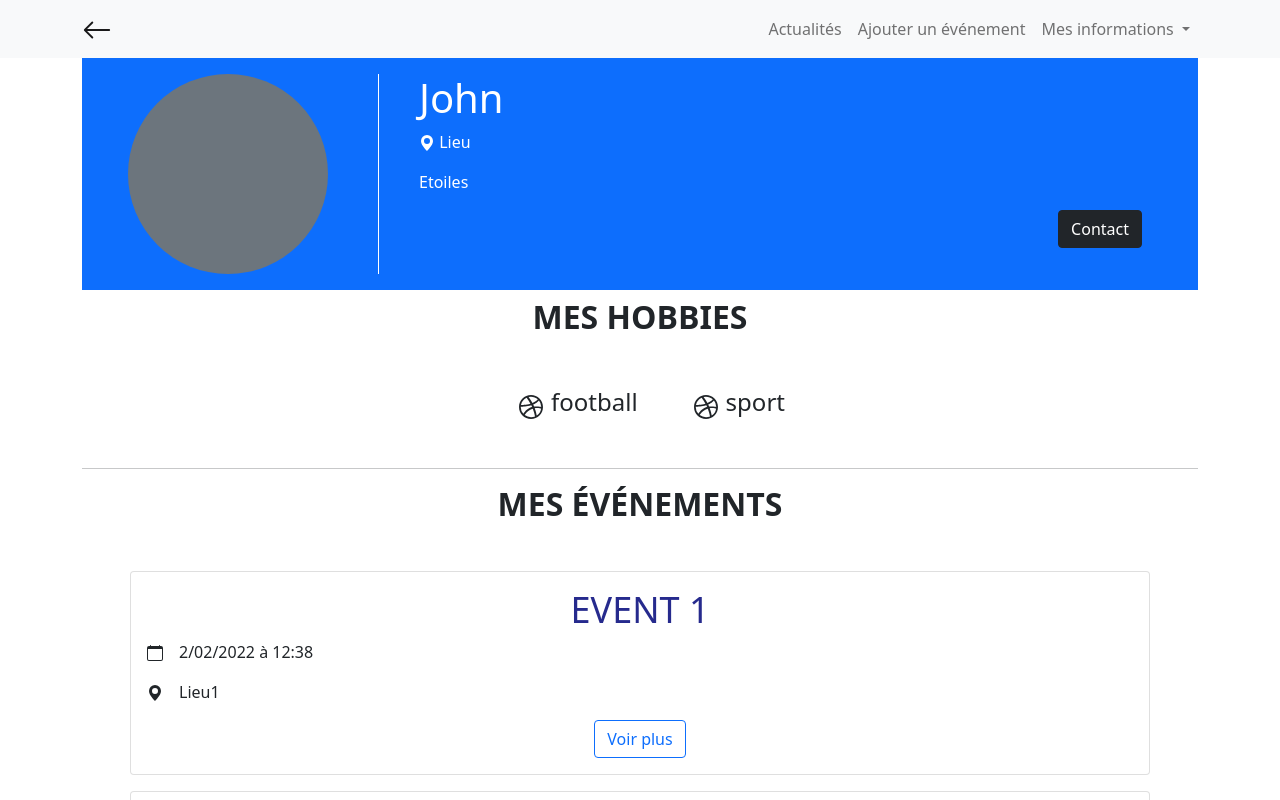
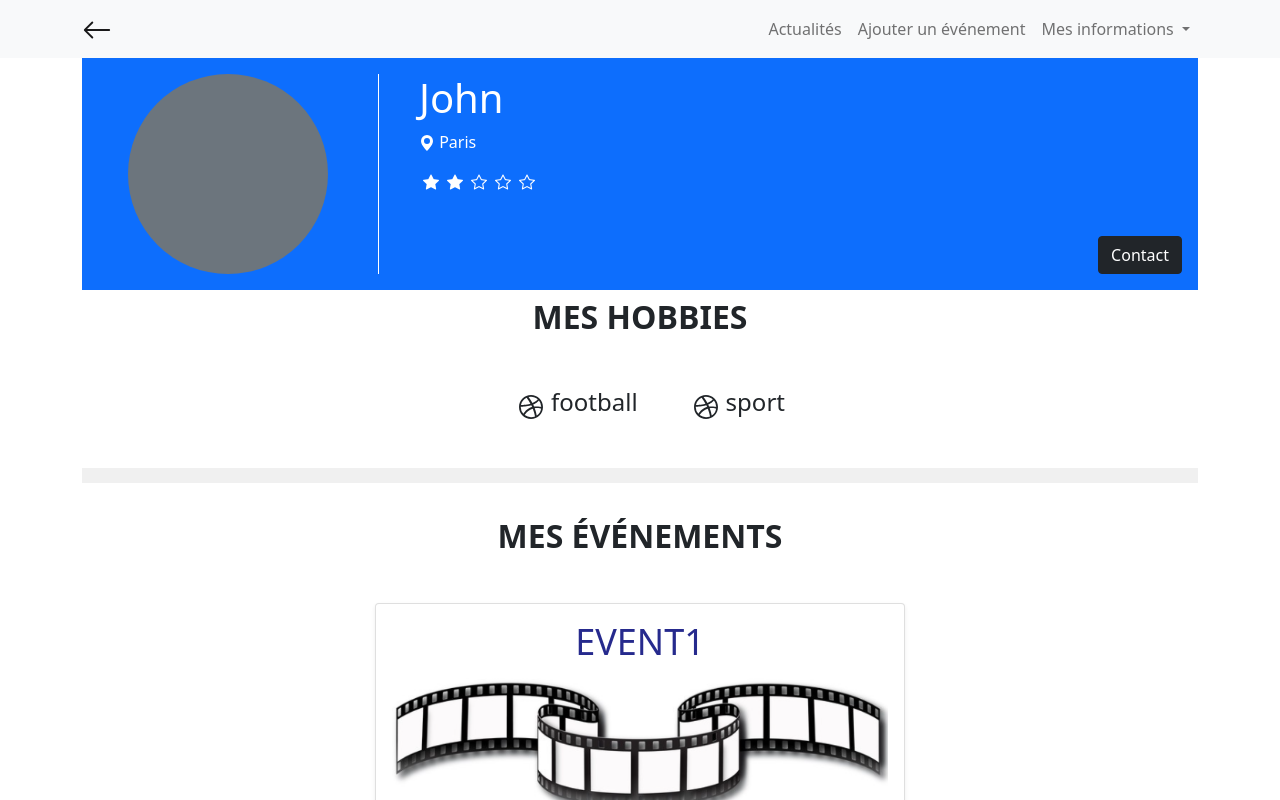
Before and after one commit to Webforce1210/CityEvent, an Angular app: page /profil/1 in a window 1280 px wide. Shown: the top 800 px of the page. Built offline with nearby package versions, Linux system fonts and the light colour scheme.

Commit message:
Page profil --end

```diff
--- a/src/app/models/User.model.ts
+++ b/src/app/models/User.model.ts
@@ -1,5 +1,8 @@
 export class User {
     hobbies:string[] = [];
+    stars:number[] = [0,0,0,0,0];
+    cover?:string;
+    region?:string;
 
     constructor(
         public id:number,
--- a/src/app/profil/profil.component.css
+++ b/src/app/profil/profil.component.css
@@ -1,6 +1,11 @@
 .header__avatar {
     padding: 0 50px 0 30px;
-    border-right: 1px solid #FFF;
+}
+
+@media (min-width:537px) {
+    .header__avatar {
+        border-right: 1px solid #FFF;
+    }
 }
 
 .profil__info {
@@ -12,6 +17,15 @@
     font-size: 36px;
 }
 
+.profile__events {
+    padding: 10px;
+}
+
+.profile__events .card {
+    max-width: 530px;
+    margin: 0px auto;
+}
+
 .avatar {
     width: 200px;
     height: 200px;
@@ -20,3 +34,8 @@
 .hobbies {
     list-style: none;
 }
+
+.separator {
+    background-color: #C4C4C4;
+    height: 15px;
+}
--- a/src/app/profil/profil.component.html
+++ b/src/app/profil/profil.component.html
@@ -1,8 +1,11 @@
 <app-navbar [userId]="userId"></app-navbar>
 <div class="container">
-    <header class="bg-primary text-white p-3 d-flex">
+    <header class="text-white p-3 d-flex flex-wrap position-relative" [ngStyle]="styles">
         <div class="header__avatar">
-            <div class="rounded-circle bg-secondary avatar"></div>
+            <div class="rounded-circle bg-secondary avatar" *ngIf="user.avatar === null; else userAvatar"></div>
+            <ng-template #userAvatar>
+                <img [src]="'/assets/avatars/'+ user.avatar" alt="avatar de l'utilisateur" class="rounded-circle avatar">
+            </ng-template>
         </div>
         <div class="profil__info flex-grow-1">
             <h1>{{ user.pseudo }}</h1>
@@ -10,10 +13,15 @@
                 <svg xmlns="http://www.w3.org/2000/svg" width="16" height="16" fill="currentColor" class="bi bi-geo-alt-fill" viewBox="0 0 16 16">
                     <path d="M8 16s6-5.686 6-10A6 6 0 0 0 2 6c0 4.314 6 10 6 10zm0-7a3 3 0 1 1 0-6 3 3 0 0 1 0 6z"/>
                 </svg>
-                Lieu
+                {{ user.region }}
             </p>
-            <p>Etoiles</p>
-            <div class="text-end">
+            <span *ngFor="let star of user.stars">
+                <i class="bi bi-star-fill px-1" *ngIf="star === 1; else empty"></i>
+                <ng-template #empty>
+                    <i class="bi bi-star px-1"></i>
+                </ng-template>
+            </span>
+            <div class="position-absolute end-0 bottom-0 p-3">
                 <a [routerLink]="['/messages', userId]" class="btn btn-dark">Contact</a>
             </div>
         </div>
@@ -22,7 +30,7 @@
         <section>
             <h2 class="text-center fw-bold my-2 text-uppercase">Mes hobbies</h2>
             <ul class="hobbies d-flex justify-content-center m-5">
-                <li *ngFor="let hobby of user.hobbies" class="px-4">
+                <li *ngFor="let hobby of user.hobbies" class="px-4 text-center">
                     <svg xmlns="http://www.w3.org/2000/svg" width="24" height="24" fill="currentColor" class="bi bi-dribbble" viewBox="0 0 16 16">
                         <path fill-rule="evenodd" d="M8 0C3.584 0 0 3.584 0 8s3.584 8 8 8c4.408 0 8-3.584 8-8s-3.592-8-8-8zm5.284 3.688a6.802 6.802 0 0 1 1.545 4.251c-.226-.043-2.482-.503-4.755-.217-.052-.112-.096-.234-.148-.355-.139-.33-.295-.668-.451-.99 2.516-1.023 3.662-2.498 3.81-2.69zM8 1.18c1.735 0 3.323.65 4.53 1.718-.122.174-1.155 1.553-3.584 2.464-1.12-2.056-2.36-3.74-2.551-4A6.95 6.95 0 0 1 8 1.18zm-2.907.642A43.123 43.123 0 0 1 7.627 5.77c-3.193.85-6.013.833-6.317.833a6.865 6.865 0 0 1 3.783-4.78zM1.163 8.01V7.8c.295.01 3.61.053 7.02-.971.199.381.381.772.555 1.162l-.27.078c-3.522 1.137-5.396 4.243-5.553 4.504a6.817 6.817 0 0 1-1.752-4.564zM8 14.837a6.785 6.785 0 0 1-4.19-1.44c.12-.252 1.509-2.924 5.361-4.269.018-.009.026-.009.044-.017a28.246 28.246 0 0 1 1.457 5.18A6.722 6.722 0 0 1 8 14.837zm3.81-1.171c-.07-.417-.435-2.412-1.328-4.868 2.143-.338 4.017.217 4.251.295a6.774 6.774 0 0 1-2.924 4.573z"/>
                     </svg>
@@ -31,23 +39,26 @@
             </ul>
         </section>
         <hr class="separator">
-        <section>
+        <section class="profile__events">
             <h2 class="text-center my-2 fw-bold text-uppercase mb-5">Mes événements</h2>
-            <article class="card my-3 mx-5" *ngFor="let event of events">
+            <article class="card my-3 shadow-sm" *ngFor="let event of events">
                 <div class="card-body">
-                    <h3 class="card-title text-center text-uppercase">Event 1</h3>
-                    <p>
+                    <h3 class="card-title text-center text-uppercase">{{event.title}}</h3>
+                    <img src="/assets/event_image.png" class="card-img" alt="illustration de l'event">
+                    <div class="row g-md-5 mt-2">
+                        <p class="col text-center">
                             <svg xmlns="http://www.w3.org/2000/svg" width="16" height="16" fill="currentColor" class="bi bi-calendar" viewBox="0 0 16 16">
                                 <path d="M3.5 0a.5.5 0 0 1 .5.5V1h8V.5a.5.5 0 0 1 1 0V1h1a2 2 0 0 1 2 2v11a2 2 0 0 1-2 2H2a2 2 0 0 1-2-2V3a2 2 0 0 1 2-2h1V.5a.5.5 0 0 1 .5-.5zM1 4v10a1 1 0 0 0 1 1h12a1 1 0 0 0 1-1V4H1z"/>
                             </svg>
                             <span class="px-3">{{event.date | date: 'd/MM/yyyy à HH:mm'}}</span>
                         </p>
-                    <p>
+                        <p class="col text-center">
                             <svg xmlns="http://www.w3.org/2000/svg" width="16" height="16" fill="currentColor" class="bi bi-geo-alt-fill" viewBox="0 0 16 16">
                                 <path d="M8 16s6-5.686 6-10A6 6 0 0 0 2 6c0 4.314 6 10 6 10zm0-7a3 3 0 1 1 0-6 3 3 0 0 1 0 6z"/>
                             </svg>
                             <span class="px-3">{{event.adresse}}</span>
                         </p>
+                    </div>
                     <div class="text-center">
                         <a [routerLink]="['/info_event', event.id, user.id]" class="btn btn-outline-primary">Voir plus</a>
                     </div>
--- a/src/app/profil/profil.component.ts
+++ b/src/app/profil/profil.component.ts
@@ -15,6 +15,7 @@ export class ProfilComponent implements OnInit {
   userId!:number;
   user!:User;
   events:EventActivity[] = [];
+  styles = {background: '#0d6efd'};
 
   constructor(
     private userService:UserService,
@@ -27,6 +28,9 @@ export class ProfilComponent implements OnInit {
     try {
       this.userId = parseInt(this.route.snapshot.params['userid']);
       this.user = this.userService.findUserById(this.userId);
+      if(this.user.cover !== null) {
+        this.styles.background = `center / cover no-repeat url(/assets/avatars/${this.user.cover})`;
+      }
       const eventIds:number[] = [];
       this.user.events.forEach(event => {
         eventIds.push(parseInt(event.id));
--- a/src/app/user.service.ts
+++ b/src/app/user.service.ts
@@ -20,6 +20,9 @@ export class UserService {
     } else {
       const entity = new User(user.id, user.pseudo, user.events, user.avatar);
       entity.hobbies = user.hobbies;
+      entity.stars = user.stars;
+      entity.cover = user.cover;
+      entity.region = user.region;
       return entity;
     }
   }
--- a/src/assets/data.json
+++ b/src/assets/data.json
@@ -31,6 +31,7 @@
             "id":1,
             "pseudo":"John",
             "avatar": null,
+            "cover": null,
             "events": [
                 {
                     "id": "0001",
@@ -45,12 +46,15 @@
                     "role": "Participant"
                 }
             ],
-            "hobbies": ["football", "sport"]
+            "hobbies": ["football", "sport"],
+            "stars": [1,1,0,0,0],
+            "region": "Paris"
         },
         {
             "id":2,
             "pseudo":"Jane",
             "avatar": "jane.png",
+            "cover": "cover_user.png",
             "events": [
                 {
                     "id": "0001",
@@ -65,12 +69,15 @@
                     "role": "Participant"
                 }
             ],
-            "hobbies": ["cinema", "natation"]
+            "hobbies": ["cinema", "natation"],
+            "stars":[1,1,1,1,1],
+            "region": "Picardie"
         },
         {
             "id":3,
             "pseudo":"Kelly",
             "avatar": null,
+            "cover": null,
             "events": [
                 {
                     "id": "0001",
@@ -89,12 +96,15 @@
                     "role": "Participant"
                 }
             ],
-            "hobbies": ["Tricot", "cinema", "promenade"]
+            "hobbies": ["Tricot", "cinema", "promenade"],
+            "stars":[1,1,1,1,0],
+            "region": "Marseille"
         },
         {
             "id":4,
             "pseudo":"Mathieu",
             "avatar": null,
+            "cover": null,
             "events": [
                 {
                     "id": "0001",
@@ -113,7 +123,9 @@
                     "role": "Organisateur"
                 }
             ],
-            "hobbies": ["football", "vélo"]
+            "hobbies": ["football", "vélo"],
+            "stars":[0,0,0,0,0],
+            "region": "Vendée"
         }
     ]
 }
--- a/src/index.html
+++ b/src/index.html
@@ -7,7 +7,7 @@
   <meta name="viewport" content="width=device-width, initial-scale=1">
   <link rel="icon" type="image/x-icon" href="favicon.ico">
   <link href="https://cdn.jsdelivr.net/npm/bootstrap@5.1.3/dist/css/bootstrap.min.css" rel="stylesheet" integrity="sha384-1BmE4kWBq78iYhFldvKuhfTAU6auU8tT94WrHftjDbrCEXSU1oBoqyl2QvZ6jIW3" crossorigin="anonymous">
-
+  <link rel="stylesheet" href="https://cdn.jsdelivr.net/npm/bootstrap-icons@1.8.0/font/bootstrap-icons.css">
 </head>
 <body>
   <app-root></app-root>
```
Also changed, not shown: src/assets/avatars/cover_user.png (added), src/assets/event_image.png (added). Lines whose indentation alone changed are shown as unchanged.
